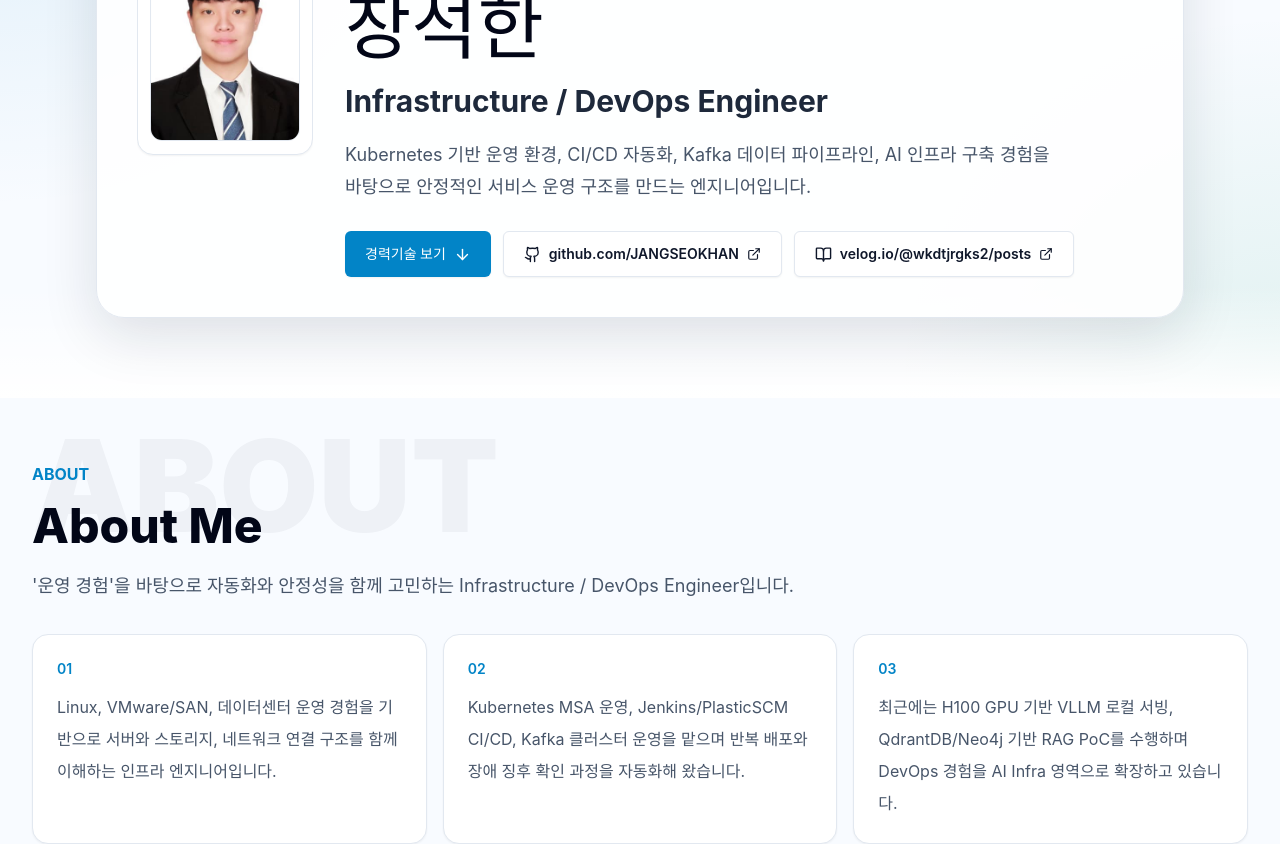
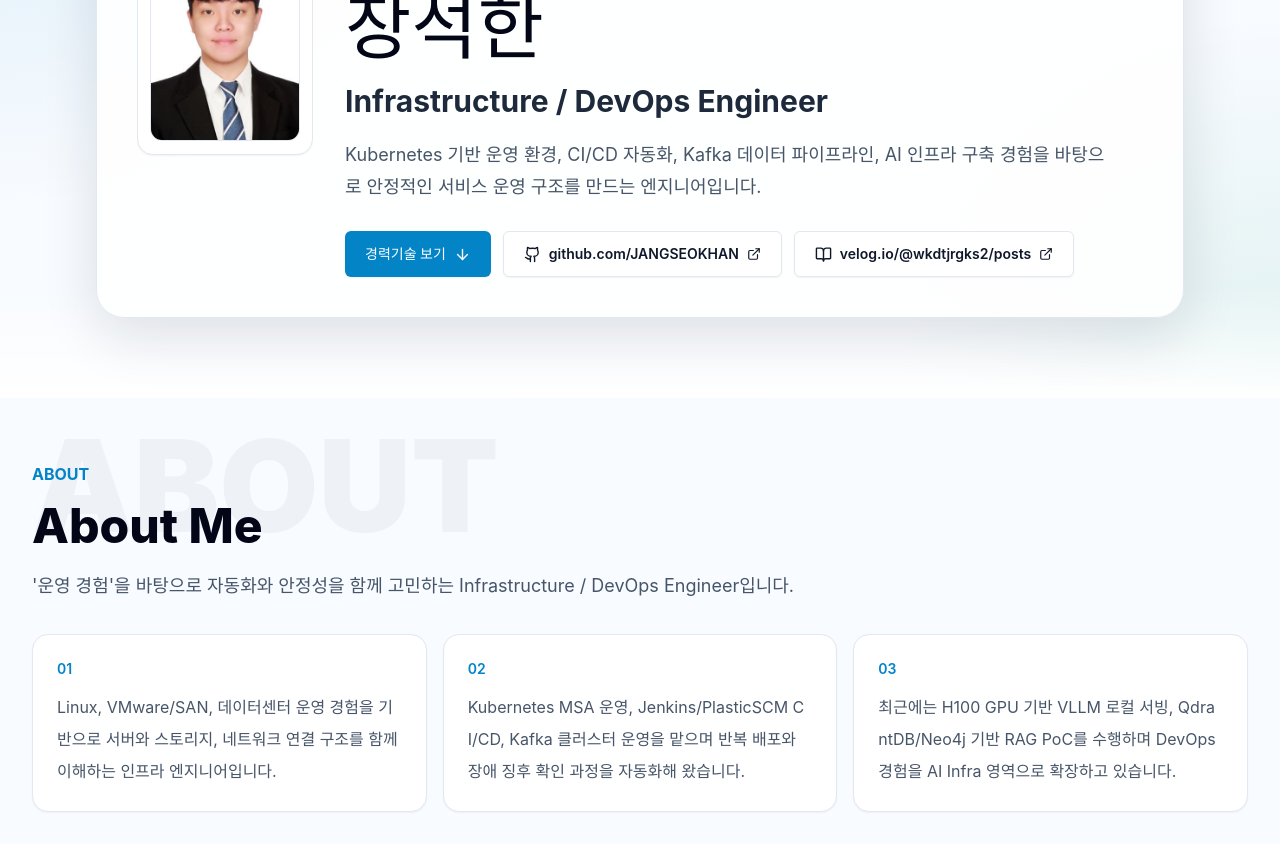
Before and after one commit to JANGSEOKHAN/JANGSEOKHAN.github.io, a React (Vite) app: page / in a window 1280 px wide. Shown: the part 240-1084 px from the top of the page. Built offline with nearby package versions, Linux system fonts and the light colour scheme; a web font is replaced by a local one.

Commit message:
Polish training project layout and media order

```diff
--- a/src/components/About.tsx
+++ b/src/components/About.tsx
@@ -15,7 +15,7 @@ export default function About() {
           {aboutParagraphs.map((paragraph, index) => (
             <article key={paragraph} className="rounded-2xl border border-slate-200 bg-white p-5 shadow-sm sm:p-6">
               <p className="text-sm font-semibold text-signal-cyan">0{index + 1}</p>
-              <p className="mt-3 text-sm leading-7 text-slate-600 sm:text-base sm:leading-8">{paragraph}</p>
+              <p className="mt-3 break-all text-sm leading-7 text-slate-600 sm:text-base sm:leading-8">{paragraph}</p>
             </article>
           ))}
         </div>
--- a/src/components/BlogNotes.tsx
+++ b/src/components/BlogNotes.tsx
@@ -38,7 +38,7 @@ export default function BlogNotes() {
               </span>
               <div className="min-w-0">
                 <div className="flex items-start gap-2">
-                  <h3 className="break-keep text-base font-bold leading-7 text-slate-950 transition group-hover:text-signal-cyan sm:text-lg">
+                  <h3 className="break-words text-base font-bold leading-7 text-slate-950 transition group-hover:text-signal-cyan sm:text-lg">
                     {note.title}
                   </h3>
                   <ExternalLink aria-hidden="true" className="mt-1 shrink-0 text-slate-300 transition group-hover:text-signal-cyan" size={15} />
--- a/src/components/Hero.tsx
+++ b/src/components/Hero.tsx
@@ -83,8 +83,8 @@ export default function Hero() {
                 {profile.tagLine}
               </p>
               <h1 className="mt-5 text-4xl font-extrabold text-slate-950 sm:mt-6 sm:text-6xl lg:text-7xl">{profile.nameKo}</h1>
-              <p className="mt-4 break-keep text-xl font-bold text-slate-800 sm:mt-5 sm:text-3xl">{profile.role}</p>
-              <p className="mt-4 max-w-3xl break-keep text-base leading-7 text-slate-600 sm:mt-5 sm:text-lg sm:leading-8">{profile.headline}</p>
+              <p className="mt-4 break-words text-xl font-bold text-slate-800 sm:mt-5 sm:text-3xl">{profile.role}</p>
+              <p className="mt-4 max-w-3xl break-all text-base leading-7 text-slate-600 sm:mt-5 sm:text-lg sm:leading-8">{profile.headline}</p>
 
               <div className="mt-6 flex flex-col gap-3 sm:mt-7 sm:flex-row sm:flex-wrap">
                 <a
--- a/src/components/ProjectCard.tsx
+++ b/src/components/ProjectCard.tsx
@@ -132,10 +132,10 @@ export default function ProjectCard({ project }: ProjectCardProps) {
       <div>
         <div>
           <p className="mb-2 text-xs font-extrabold text-signal-cyan sm:text-sm">PROJECT</p>
-          <h3 className="break-keep text-xl font-semibold leading-7 text-slate-950 sm:text-2xl sm:leading-8">{project.title}</h3>
+          <h3 className="break-words text-xl font-semibold leading-7 text-slate-950 sm:text-2xl sm:leading-8">{project.title}</h3>
           <div className="mt-3 flex flex-wrap gap-2">
-            <span className="rounded-md bg-slate-100 px-3 py-1.5 text-sm font-semibold text-slate-700">{project.period}</span>
-            <span className="rounded-md bg-signal-green/10 px-3 py-1.5 text-sm font-semibold text-signal-green">{project.mainRole}</span>
+            <span className="max-w-full break-words rounded-md bg-slate-100 px-3 py-1.5 text-sm font-semibold leading-6 text-slate-700">{project.period}</span>
+            <span className="max-w-full break-words rounded-md bg-signal-green/10 px-3 py-1.5 text-sm font-semibold leading-6 text-signal-green">{project.mainRole}</span>
           </div>
           <p className="mt-4 max-w-5xl text-sm leading-7 text-slate-600 sm:text-base sm:leading-8">{project.overview}</p>
         </div>
--- a/src/components/SectionTitle.tsx
+++ b/src/components/SectionTitle.tsx
@@ -20,7 +20,7 @@ export default function SectionTitle({ eyebrow, title, description, align = 'lef
         <p className="relative text-sm font-bold uppercase text-signal-cyan sm:text-base">{eyebrow}</p>
       ) : null}
       <h2 className="relative mt-3 break-keep text-3xl font-extrabold leading-tight text-slate-950 sm:mt-4 sm:text-5xl">{title}</h2>
-      {description ? <p className="relative mt-4 text-base leading-7 text-slate-600 sm:mt-5 sm:text-lg sm:leading-8">{description}</p> : null}
+      {description ? <p className="relative mt-4 break-all text-base leading-7 text-slate-600 sm:mt-5 sm:text-lg sm:leading-8">{description}</p> : null}
     </div>
   );
 }
--- a/src/data/profile.ts
+++ b/src/data/profile.ts
@@ -519,7 +519,7 @@ export const projects: Project[] = [
     title: '육아제품 추천 및 가계부 서비스',
     company: 'AWS Cloud School',
     period: '2025.01.17 ~ 2025.03.25',
-    mainRole: 'Ops(EKS 기반 인프라 구축) / Architecture 설계 / 팀장',
+    mainRole: 'Ops · EKS 인프라 구축 · Architecture 설계 · 팀장',
     role: 'On-premise Kubernetes 3-Tier 구성, AWS EKS 아키텍처 설계, 데이터 파이프라인 및 비용 관리',
     overview:
       '아기 정보를 기반으로 육아제품을 추천하고 지출을 관리하는 서비스를 Cloud Native 환경으로 설계/구축한 교육 프로젝트입니다.',
@@ -551,14 +551,8 @@ export const projects: Project[] = [
       '7개월간 AWS와 MSA 실무 교육을 통해 Kubernetes 기반 MSA 구조, 컨테이너 배포, CI/CD, 모니터링, AWS 인프라 설계에 대한 실무 기반을 다졌습니다. 프로젝트에서는 육아제품 추천 서비스의 데이터 수집, 리뷰 요약, 저장, 클라우드 전환까지 전체 흐름을 설계하고, 데이터 수집부터 AI 요약, 저장소 전환, EKS 배포가 연결되는 클라우드 기반 서비스 아키텍처를 구현했습니다. 이를 통해 온프레미스 Kubernetes 환경을 AWS EKS로 확장하고 VPC, IRSA, CloudFormation, DB 마이그레이션을 적용하는 Cloud Migration 및 MSA 운영 역량을 확보했습니다.',
     techStack: ['AWS', 'EKS', 'Kubernetes', 'Kafka', 'MongoDB', 'DynamoDB', 'Kubespray', 'Istio', 'CloudFormation', 'IRSA'],
     visualNote:
-      '서비스 시연 영상과 클라우드 아키텍처, 데이터 파이프라인, 모니터링 시연, 영수증 OCR 기능 자료를 함께 제공합니다.',
+      '클라우드 아키텍처, 데이터 파이프라인, 모니터링, AI OCR 지출 기능, 서비스 시연 자료를 함께 제공합니다.',
     visuals: [
-      {
-        title: '서비스 시연',
-        description: '육아제품 추천, 가계부, 영수증 OCR 등 사용자 기능과 AI 요약/추천 흐름을 확인하는 서비스 시연 영상',
-        videoUrl: 'projects/aws-finalproject/service-demo.mp4',
-        alt: '육아제품 추천 및 가계부 서비스 시연 영상',
-      },
       {
         title: 'Cloud Architecture',
         description: 'On-premise Kubernetes에서 AWS EKS로 확장하는 구조를 VPC, IAM/IRSA, EKS, 데이터 저장소 중심으로 설계한 아키텍처',
@@ -582,6 +576,12 @@ export const projects: Project[] = [
         description: 'AI OCR로 영수증 항목과 금액을 추출하고 지출 카테고리/내역 등록으로 연결하는 가계부 자동화 기능',
         imageUrl: 'projects/aws-finalproject/receipt-ocr-expense.png',
         alt: '영수증 OCR 지출 기능 화면',
+      },
+      {
+        title: '서비스 시연',
+        description: '육아제품 추천, 가계부, 영수증 OCR 등 사용자 기능과 AI 요약/추천 흐름을 확인하는 서비스 시연 영상',
+        videoUrl: 'projects/aws-finalproject/service-demo.mp4',
+        alt: '육아제품 추천 및 가계부 서비스 시연 영상',
       },
     ],
   },
--- a/src/index.css
+++ b/src/index.css
@@ -20,6 +20,7 @@ html {
 body {
   margin: 0;
   min-width: 320px;
+  overflow-x: hidden;
   background:
     linear-gradient(180deg, rgba(248, 251, 255, 0.98), #ffffff 44rem),
     #f8fbff;
```
